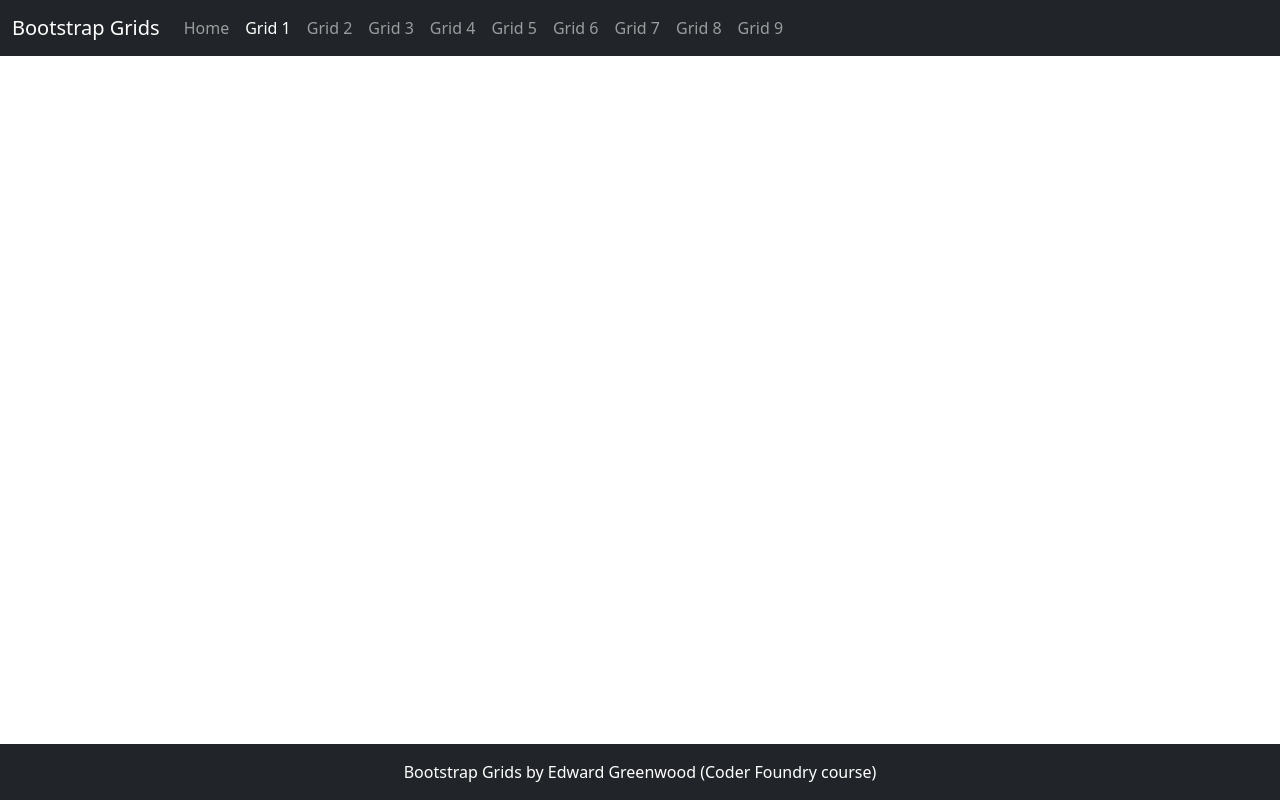
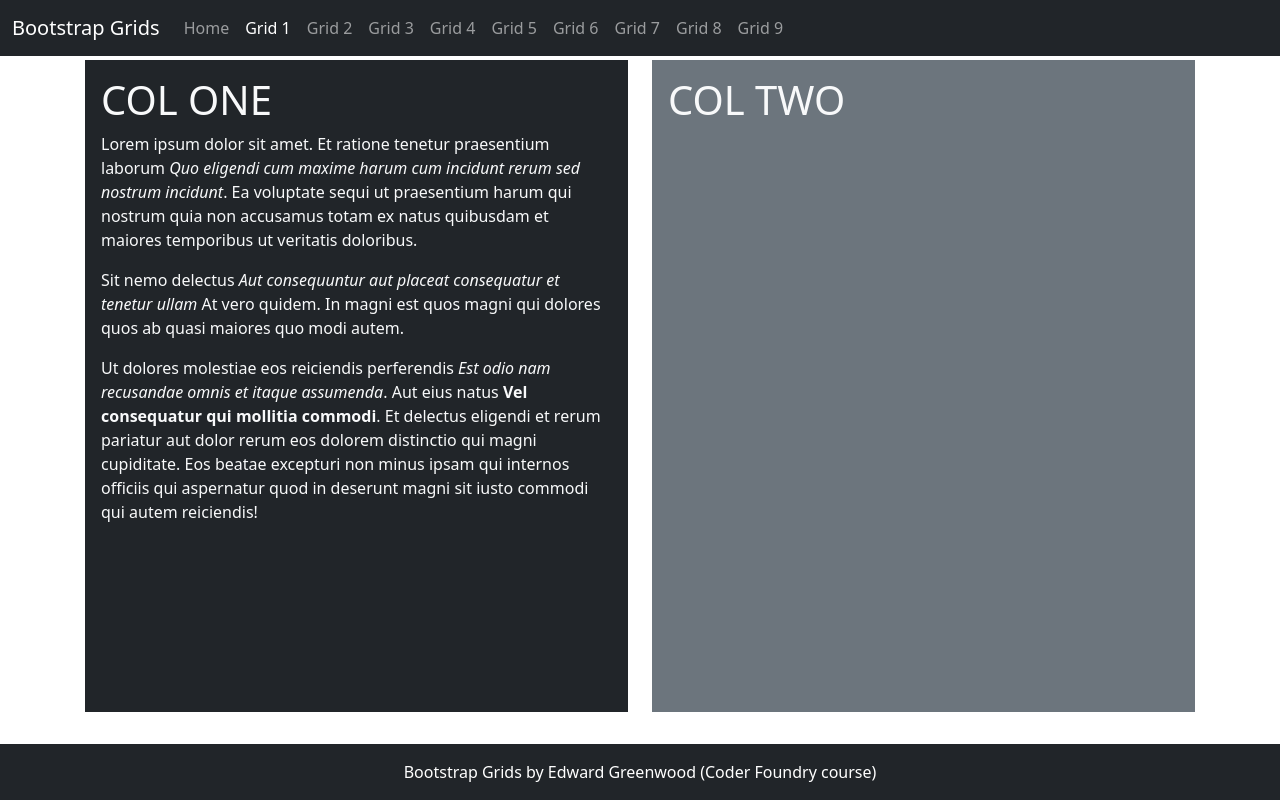
Before and after one commit to edwardgreenwood38/BSGrids, a plain HTML site: page Grid1.html in a window 1280 px wide. Drawn offline with nearby package versions, Linux system fonts and the light colour scheme.

Commit message:
grid one complete

```diff
--- a/Grid1.html
+++ b/Grid1.html
@@ -61,15 +61,31 @@
 </nav>
 
     <main class="flex-shrink-0">
-       <div class="container">
-
+       <div class="container h-100 minHeight">
+           <div class="row row-cols-1 row-cols-md-2 gy-2 h-100">
+               <div class="col">
+                    <div class="bg-dark text-light h-100 p-3">
+                        <h1>COL ONE</h1>
+                        <p>Lorem ipsum dolor sit amet. Et ratione tenetur  praesentium laborum <em>Quo eligendi cum maxime harum cum incidunt rerum sed nostrum incidunt</em>. Ea voluptate sequi ut praesentium harum qui nostrum quia non accusamus totam ex natus quibusdam et maiores temporibus ut veritatis doloribus. </p>
+                        <p>Sit nemo delectus <em>Aut consequuntur aut placeat consequatur et tenetur ullam</em> At vero quidem. In magni  est quos magni qui dolores quos ab quasi maiores quo modi autem. </p>
+                        <p>Ut dolores molestiae eos reiciendis perferendis <em>Est odio nam recusandae omnis et itaque assumenda</em>. Aut eius natus <strong>Vel consequatur qui mollitia commodi</strong>. Et delectus eligendi et rerum pariatur aut dolor rerum eos dolorem distinctio qui magni cupiditate. Eos beatae excepturi non minus ipsam qui internos officiis qui aspernatur quod in deserunt magni sit iusto commodi qui autem reiciendis! </p>
+                    </div>
+               </div>
+               <div class="col">
+                    <div class="bg-secondary text-light h-100 p-3">
+                        <h1>COL TWO</h1>
+                    </div>
+               </div>
+           </div>
        </div>
     </main>
+
     <footer class="footer mt-auto py-3 bg-dark sticky-footer">
         <div class="container-fluid text-center">
             <span class="text-white">Bootstrap Grids by Edward Greenwood (Coder Foundry course)</span>
         </div>
     </footer>
+
     <!-- Bootstrap JS -->
     <script src="https://cdn.jsdelivr.net/npm/@popperjs/core@2.9.2/dist/umd/popper.min.js"
         integrity="sha384-IQsoLXl5PILFhosVNubq5LC7Qb9DXgDA9i+tQ8Zj3iwWAwPtgFTxbJ8NT4GN1R8p" crossorigin="anonymous">
--- a/css/site.css
+++ b/css/site.css
@@ -18,3 +18,7 @@ main>.container {
     font-style: normal;
     color: rgb(195, 255, 0);
 }
+
+.minHeight {
+    min-height: 80vh;
+}
```
